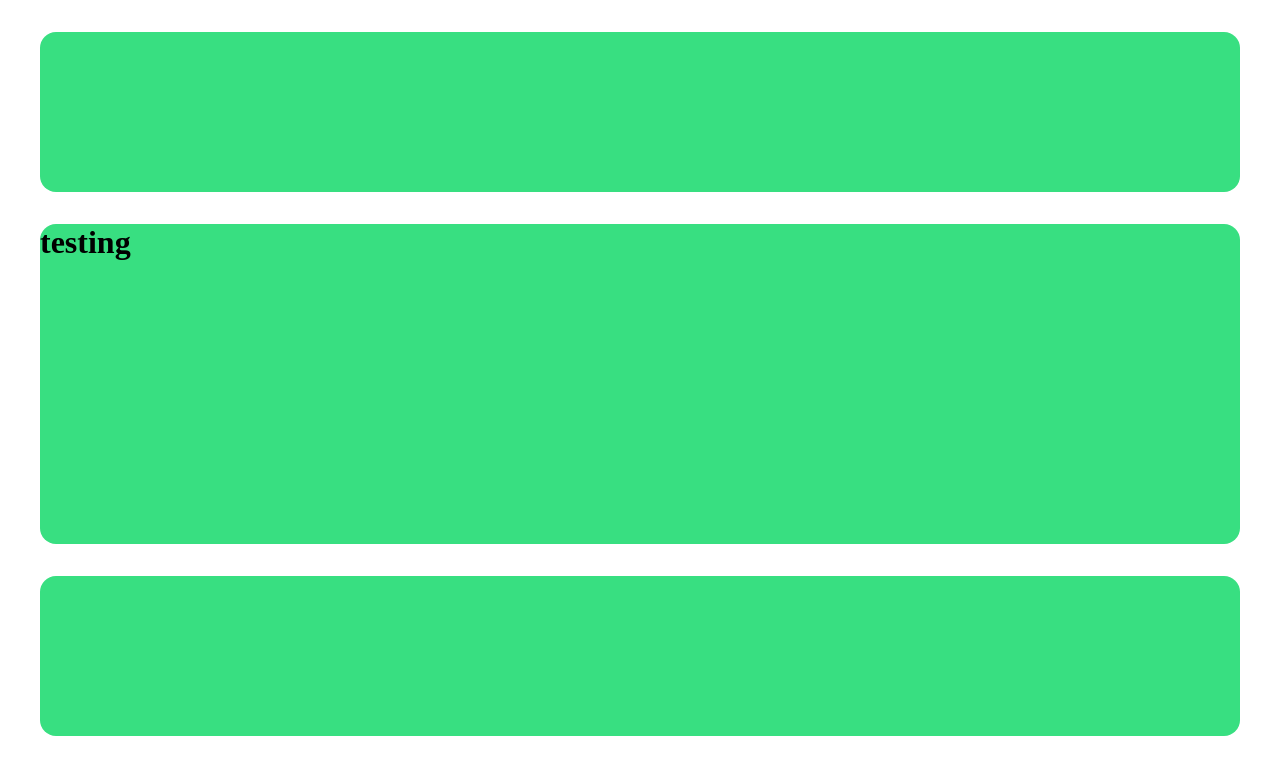
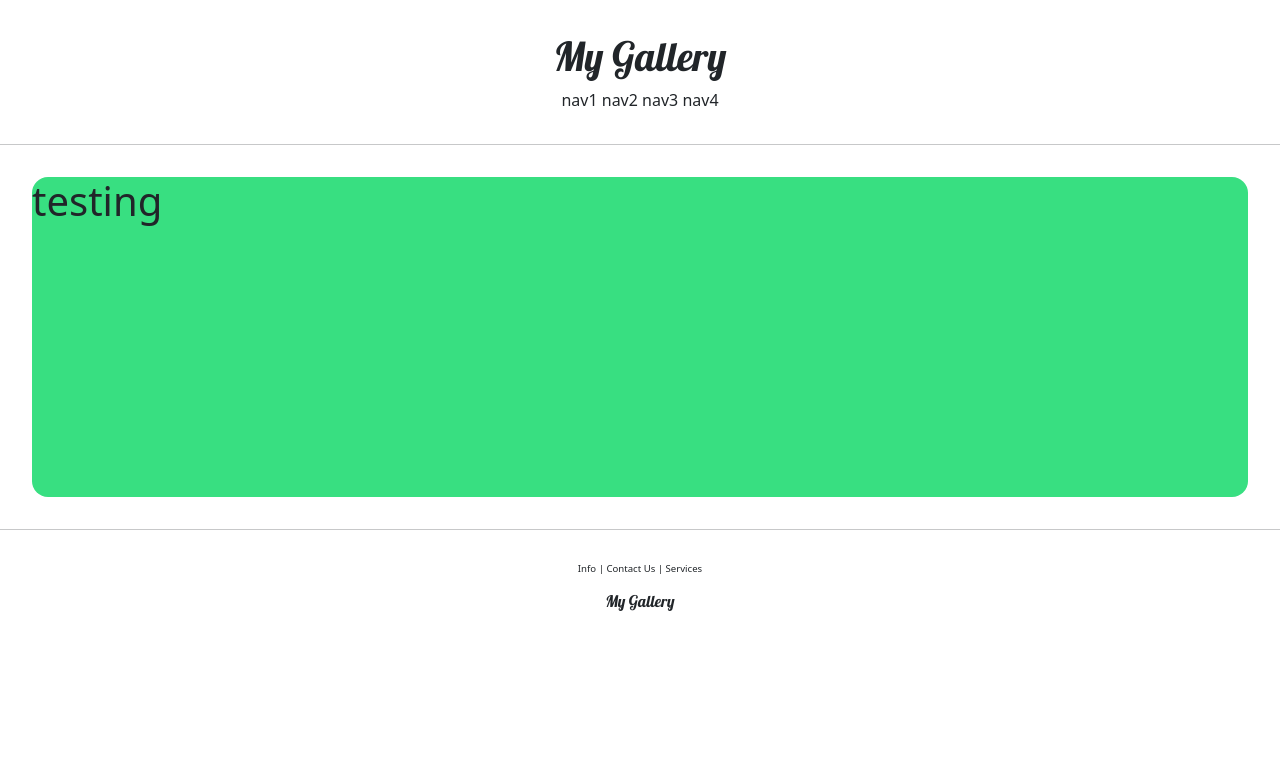
Before and after one commit to HanYeyoung/MyGallery, a Django app: page /account/hello_world/ in a window 1280 px wide. Shown: the top 775 px of the page. Run offline with Django 4.2, Linux system fonts and the light colour scheme.

Commit message:
add font for the header

```diff
--- a/templates/base.html
+++ b/templates/base.html
@@ -7,9 +7,12 @@
 
     {% include 'header.html' %}
 
+    <hr>
+
     {% block content %}
+    {% endblock %}
 
-    {% endblock %}
+    <hr>
 
     {% include 'footer.html' %}
 
--- a/templates/footer.html
+++ b/templates/footer.html
@@ -1,3 +1,11 @@
-<div style="height: 10rem; background-color: #38df81; border-radius: 1rem; margin: 2rem;">
+<div style="text-align:center; margin-top: 2rem;">
+    <div style="font-size: .6rem;">
+        <span>Info</span>       |
+        <span>Contact Us</span> |
+        <span>Services</span>
+    </div>
 
+    <div style="margin-top: 1rem;">
+        <h6 style="margin-top: 1rem; font-family: 'Lobster', cursive;">My Gallery</h6>
+    </div>
 </div>
--- a/templates/head.html
+++ b/templates/head.html
@@ -1,4 +1,13 @@
 <head>
     <meta charset="UTF-8">
     <title>My Gallery</title>
+
+    <!-- BOOTSTRAP LINK -->
+    <link href="https://cdn.jsdelivr.net/npm/bootstrap@5.3.3/dist/css/bootstrap.min.css" rel="stylesheet"
+          integrity="sha384-QWTKZyjpPEjISv5WaRU9OFeRpok6YctnYmDr5pNlyT2bRjXh0JMhjY6hW+ALEwIH" crossorigin="anonymous">
+
+    <!-- GOOGLE FONTS LINK -->
+    <link rel="preconnect" href="https://fonts.googleapis.com">
+    <link rel="preconnect" href="https://fonts.gstatic.com" crossorigin>
+    <link href="https://fonts.googleapis.com/css2?family=Lobster&display=swap" rel="stylesheet">
 </head>
--- a/templates/header.html
+++ b/templates/header.html
@@ -1,3 +1,11 @@
-<div style="height: 10rem; background-color: #38df81; border-radius: 1rem; margin: 2rem;">
-
+<div style="text-align:center; margin: 2rem 0;">
+    <div>
+        <h1 style="font-family: 'Lobster', cursive;">My Gallery</h1>
+    </div>
+    <div>
+        <span>nav1</span>
+        <span>nav2</span>
+        <span>nav3</span>
+        <span>nav4</span>
+    </div>
 </div>
```
